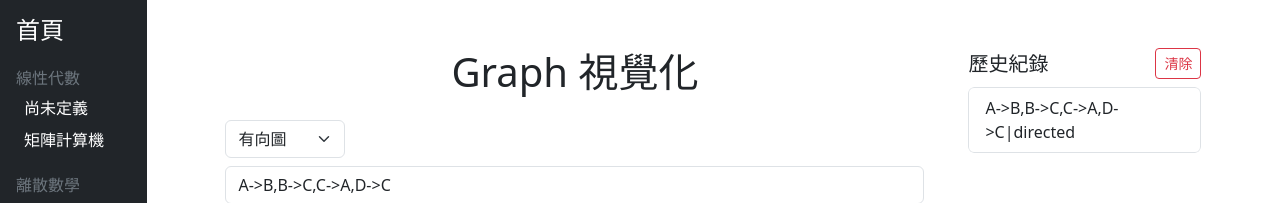
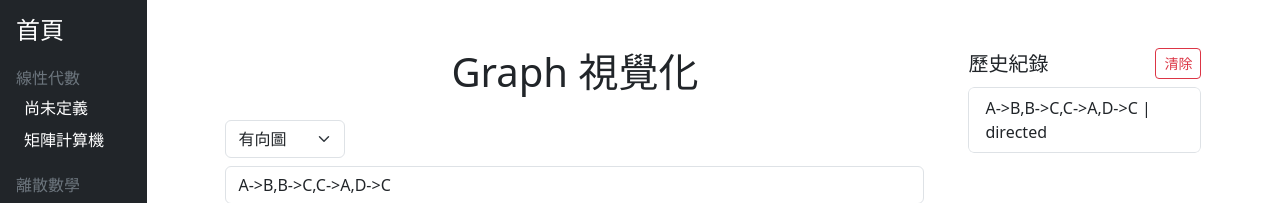
Before and after one commit to Hoxton019030/Math_Calculator, a Vue app: page /dataStructure/graph_visual in a window 1280 px wide. Shown: the top 203 px of the page. Built offline with nearby package versions, Linux system fonts and the light colour scheme.

Commit message:
2025-07-27 commit

```diff
--- a/src/views/DataStructure/GraphVisualizer.vue
+++ b/src/views/DataStructure/GraphVisualizer.vue
@@ -8,8 +8,7 @@
                     <option value="directed">有向圖</option>
                     <option value="undirected">無向圖</option>
                 </select>
-        <input v-model="inputText" type="text" class="form-control"
-          :placeholder="graphMode === 'directed'
+                <input v-model="inputText" type="text" class="form-control" :placeholder="graphMode === 'directed'
                     ? '輸入有向邊列表，例如：A->B,B->C,C->A,D->C'
                     : '輸入無向邊列表，例如：A-B,B-C,C-A,D-C'" />
                 <button class="btn btn-primary" @click="drawGraph">畫圖</button>
@@ -45,7 +44,7 @@
             <ul class="list-group" style="max-height: 600px; overflow-y: auto;">
                 <li v-for="(item, index) in history" :key="index" class="list-group-item list-group-item-action"
                     style="cursor: pointer;" @click="loadHistoryItem(item)">
-          {{ item }}
+                    {{ formatHistoryItem(item) }}
                 </li>
                 <li v-if="history.length === 0" class="list-group-item text-muted">尚無歷史紀錄</li>
             </ul>
@@ -222,7 +221,7 @@ function drawGraph() {
     edges.value = parsed.edges
     initPositions(nodes.value)
 
-  if (!history.value.includes(inputText.value + '| ' + graphMode.value)) {
+    if (!history.value.includes(inputText.value + '|' + graphMode.value)) {
         history.value.unshift(inputText.value + '|' + graphMode.value)
         if (history.value.length > 20) history.value.pop()
         saveHistory()
@@ -352,6 +351,11 @@ function handleCanvasClick(event) {
     }
 }
 
+function formatHistoryItem(item) {
+  const [input, mode] = item.split('|')
+  return `${input} | ${mode}`
+}
+
 onMounted(() => {
     loadHistory()
     drawGraph()
@@ -408,9 +412,11 @@ canvas {
     user-select: none;
     transition: border-color 0.2s ease;
 }
+
 .color-btn:hover {
     border-color: #666;
 }
+
 .checkmark {
     position: absolute;
     top: 2px;
```
Lines whose indentation alone changed are shown as unchanged.
